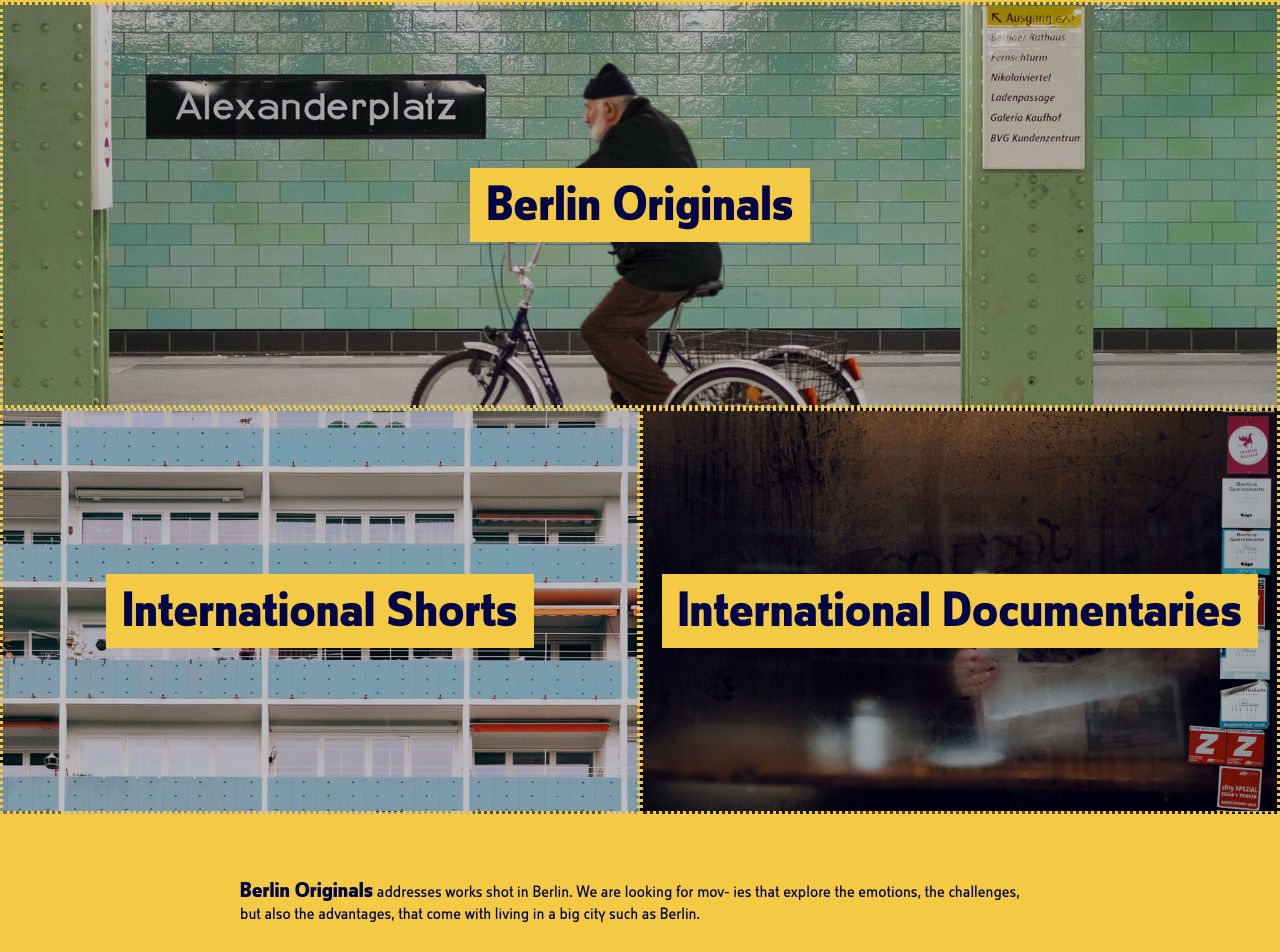
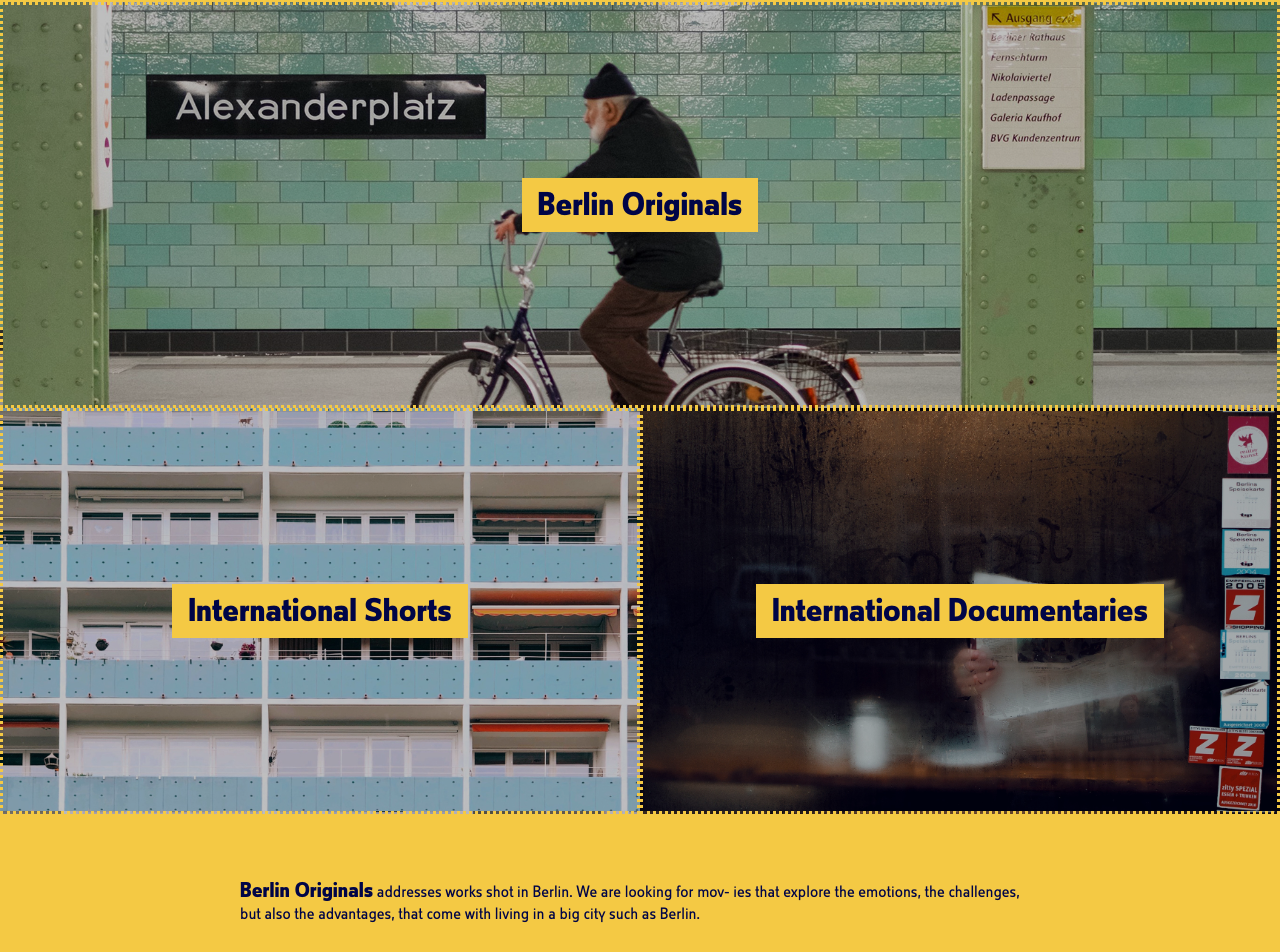
Before and after one commit to matteocarpi/berlinshorts, a React (Create React App) app: page /concept in a window 1280 px wide. Shown: the part 1523-2475 px from the top of the page. Built offline with nearby package versions, Linux system fonts and the light colour scheme.

Commit message:
centered text in categories

```diff
--- a/src/assets/styles/Concept.module.scss
+++ b/src/assets/styles/Concept.module.scss
@@ -34,9 +34,10 @@ div.categoryWrap {
   justify-content: center;
   border: dotted $yellow;
   h2 {
+    text-align: center;
     background-color: $yellow;
     padding: 0.5rem 1rem;
-    font: 300% $bold;
+    font: 200% $bold;
   }
   p {
     background-color: $red;
```
